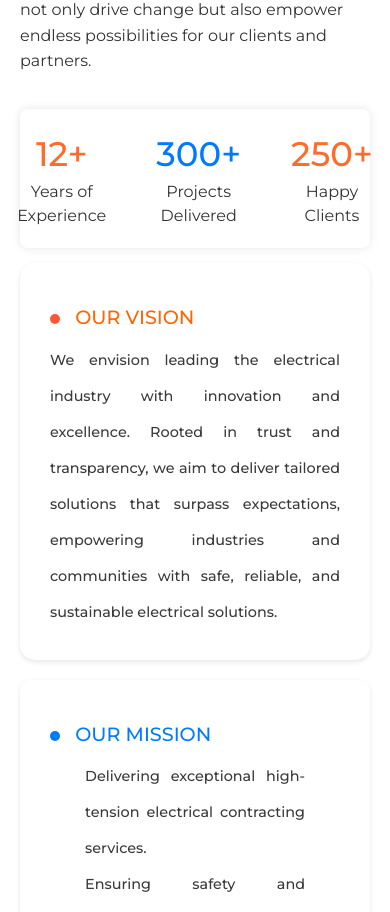
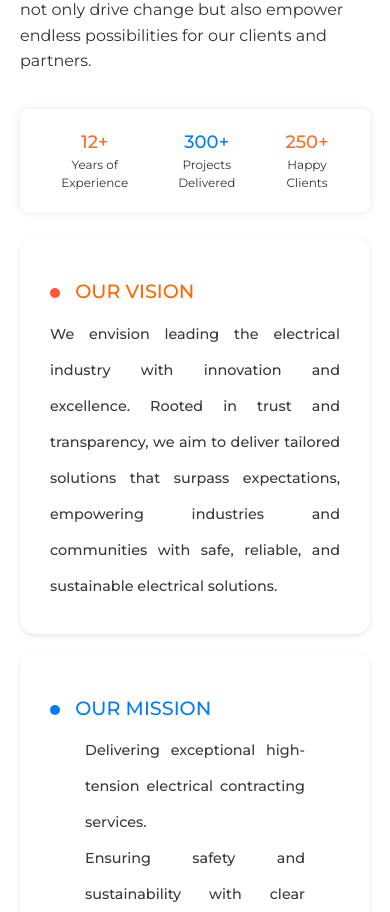
Before and after one commit to samstyles17/electra-webapp, a React (Vite) app: page /aboutus in a window 390 px wide. Shown: the part 1160-2072 px from the top of the page. Built offline with nearby package versions, Linux system fonts and the light colour scheme.

Commit message:
final fix-1

```diff
--- a/src/components/Navbar.jsx
+++ b/src/components/Navbar.jsx
@@ -16,6 +16,18 @@ function Navbar() {
 
   const toggleMenu = () => {
     setIsOpen(!isOpen);
+  };
+
+  const isServicesActive = () => {
+    const servicesRoutes = [
+      "/designconsultingservice",
+      "/installationcommisioningservice",
+      "/panelboardcontrolservice",
+      "/approvalcomplianceservice",
+      "/maintenacerepairservice",
+      "/valueaddedservice",
+    ];
+    return servicesRoutes.includes(location.pathname) ? "text-orange" : "";
   };
 
   return (
@@ -63,7 +75,7 @@ function Navbar() {
                         </Link>
                       </li>
                       <li>
-                        <Link to='/designconsultingservice' className={`montserrat-medium ${isActive('/designconsultingservice')}`} onClick={toggleMenu}>
+                        <Link to='/designconsultingservice' className={`montserrat-medium ${isServicesActive()}`} onClick={toggleMenu}>
                           Services
                         </Link>
                       </li>
@@ -117,7 +129,7 @@ function Navbar() {
                     </Link>
                   </li>
                   <li>
-                    <Link to="/designconsultingservice" className={`montserrat-medium ${isActive('/designconsultingservice')}`}>
+                    <Link to="/designconsultingservice" className={`montserrat-medium ${isServicesActive()}`}>
                       Services
                     </Link>
                   </li>
--- a/src/styles.css
+++ b/src/styles.css
@@ -367,6 +367,7 @@ hr{
 
 /*Aboutus page section2*/
 /* Section Component Styles */
+/* Section Component Styles */
 .section-component-container {
   display: flex;
   flex-direction: column;
@@ -494,8 +495,9 @@ hr{
 .section-component-mission-container {
   flex: 1;
   display: flex;
-  justify-content: center;
-  align-items: center;
+  justify-content: flex-end;
+  align-items: flex-end;
+  margin-right: 15px;
 }
 
 .section-component-mission-box {
@@ -548,10 +550,24 @@ hr{
     order: -1; /* Move the stats container up */
     width: 100%;
     margin-top: 15px;
+
+  }
+
+  .section-component-stat-number{
+    font-size: 18px;
+    color: #007bff;
+    margin: 0;
+    font-weight: 500;
+  }
+
+  .section-component-stat-description {
+    font-size: 12px;
+    margin: 0;
+    color: #333;
   }
 
   .section-component-vision-container {
-    margin-top: 15px;
+    margin-top: 25px;
   }
 
   .section-component-mission-box{
@@ -560,10 +576,13 @@ hr{
     max-width: 100%;
   }
 
-}
-
-
-
+  .section-component-mission-container{
+    justify-content: center;
+    align-items: center;
+    margin:0 ;
+  }
+
+}
 /*Aboutus page section1*/
 .aboutus-container {
   display: flex;
```
